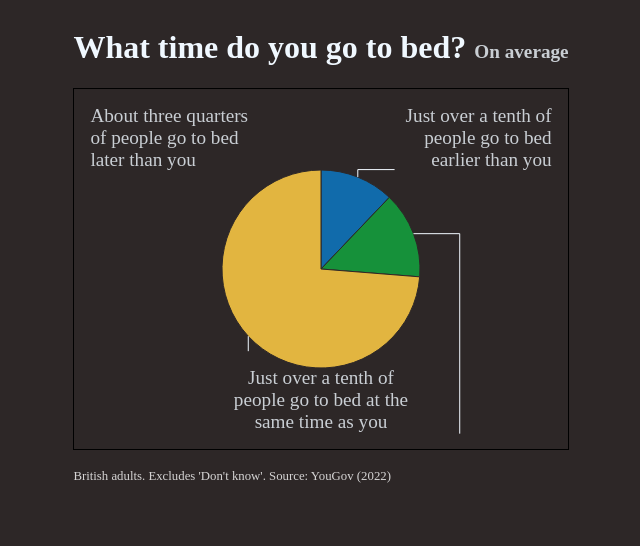
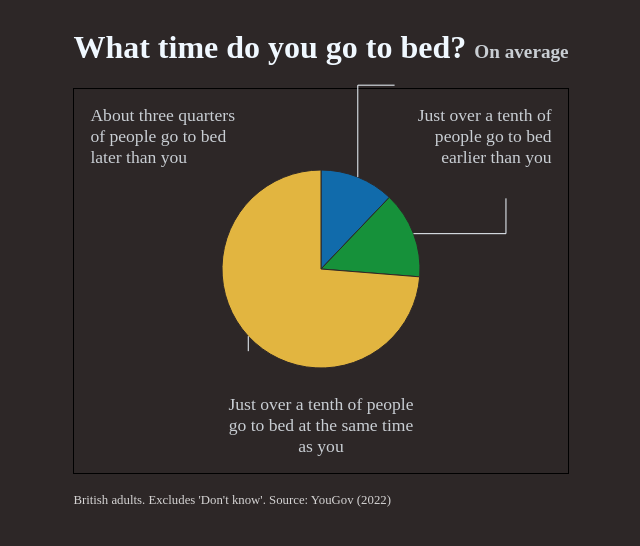
Before and after one commit to duncanbradley/bedtime, a SvelteKit app: page / in a window 1280 px wide. Both pictures are taken after a click on the label "10pm". Shown: the top 546 px of the page, without its empty margins (327-967 px from the left). Built offline with nearby package versions, Linux system fonts and the light colour scheme; a web font is replaced by a local one.

Commit message:
WIP positioning connectors

```diff
--- a/src/lib/components/PieChart.svelte
+++ b/src/lib/components/PieChart.svelte
@@ -4,9 +4,11 @@
 
     let {data, selected, backgroundColor, containerHeight=$bindable(0), containerWidth=$bindable(0)} = $props()
 
-
+$inspect({containerHeight, containerWidth})
 function getConnectorPath(arcs, sliceIndex, containerWidth, containerHeight) {
 	const centroid = arcLabel.centroid(arcs[sliceIndex]);
+	  $inspect({centroid, containerWidth})
+
 
 	// Count how many slices have centroids in the top half (y < 0)
 	const topSliceCount = arcs.filter(arc => arcLabel.centroid(arc)[1] < 0).length;
@@ -26,9 +28,9 @@ function getConnectorPath(arcs, sliceIndex, containerWidth, containerHeight) {
 
 	// Build the path
 	if (pathType === 'vertical-first') {
-		return `M0,0 L0,-7.5 L${centroid[0]},-7.5`;
+		return `M0,0 L0,${centroid[1]} L${centroid[0]},${centroid[1]}`;
 	} else {
-		return `M0,0 L${centroid[0] * 0.5},0 L${centroid[0] * 0.5},200`;
+		return `M0,0 L${centroid[0]},0 L${centroid[0]},${centroid[1]}`;
 	}
 }
 
@@ -38,7 +40,6 @@ function getConnectorPath(arcs, sliceIndex, containerWidth, containerHeight) {
   const pieLayout = pie()
 		.sort(null)
 		.value(d => d.value);
-
 
   const arcPath = $derived(arc()
 		.innerRadius(0)
@@ -52,8 +53,6 @@ function getConnectorPath(arcs, sliceIndex, containerWidth, containerHeight) {
 	.cornerRadius(15)
 .padAngle(50))
 
-		$inspect({arcLabel})
-
   const arcs = $derived(pieLayout(data))
 
   function assignColor(i, sliceData) {
@@ -62,14 +61,6 @@ function getConnectorPath(arcs, sliceIndex, containerWidth, containerHeight) {
     else return '#e2b540'
   }
 
-
-function getPointOnArc(slice, radius) {
-  const midAngle = (slice.startAngle + slice.endAngle) / 2;
-  return [
-    Math.cos(midAngle) * radius,
-    Math.sin(midAngle) * radius
-  ];
-}
 </script>
 
 <div class="svg-wrapper" bind:clientWidth={containerWidth} bind:clientHeight={containerHeight}>
--- a/src/routes/+page.svelte
+++ b/src/routes/+page.svelte
@@ -146,13 +146,13 @@ let textArray = $derived(generateText(newSlices))
 <div class="pie-container">
 <PieChart data={newSlices} {selected} {backgroundColor}/>
 <div  class="annotation top-left">
-<span>{textArray[2]}</span>
+<span class="annotation-text">{textArray[2]}</span>
 </div>
 <div  class="annotation bottom-centre">
-<span>{textArray[1]}</span>
+<span class="annotation-text">{textArray[1]}</span>
 </div>
 <div  class="annotation top-right">
-<span>{textArray[0]}</span>
+<span class="annotation-text">{textArray[0]}</span>
 </div>
 
 </div>
@@ -171,8 +171,6 @@ let textArray = $derived(generateText(newSlices))
   display: flex;
   justify-content: center;
   align-items: center;
-}
-.content{
 }
 
   h1 {
@@ -202,7 +200,7 @@ font-family: 'Apfel Grotezk Fett'
   }
   .pie-container {
     position: relative;
-    padding: 5em;
+    padding: 5em 5em 6.5em 5em;
     border: 1px solid;
     display: flex;
     justify-content: center;
@@ -213,6 +211,12 @@ font-family: 'Apfel Grotezk Fett'
   .annotation {
     position: absolute;
     max-width: 10em;
+
+}
+
+.annotation-text{
+      font-size: 1.1em;
+
 }
 
 .annotation.top-right {
@@ -232,7 +236,7 @@ font-family: 'Apfel Grotezk Fett'
     left: 50%;
     transform: translateX(-50%);
      text-align: center;
-         max-width: 12em;
+         max-width: 12.5em;
 
 }
 
```
